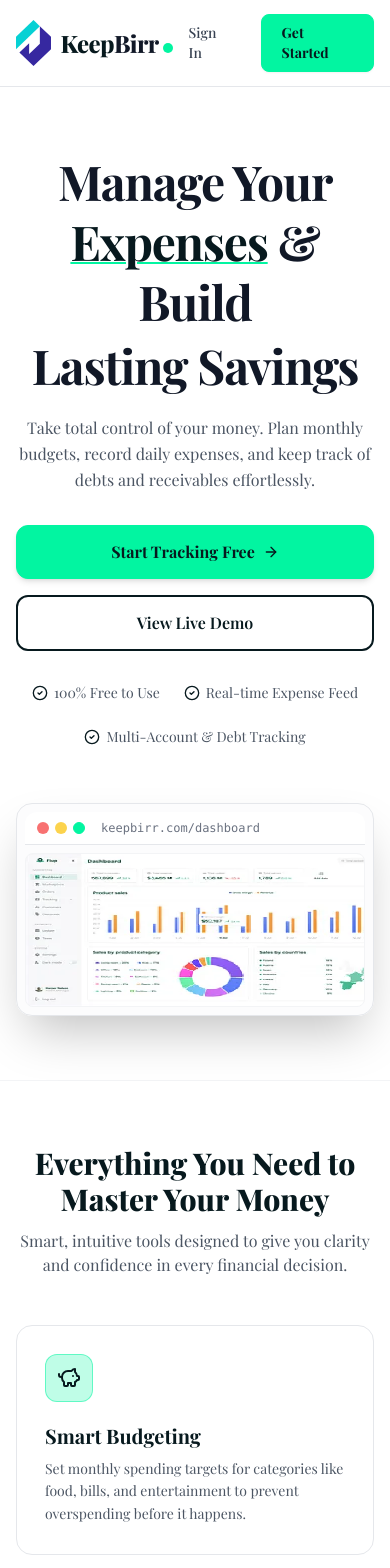
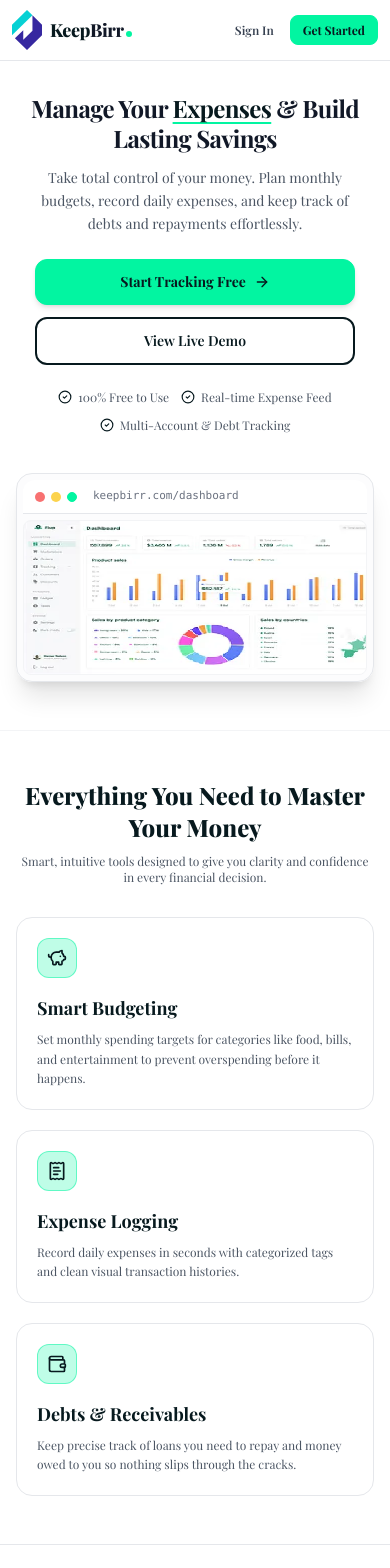
Before and after one commit to betiytesfay/KeepBirr, a Next.js app in the folder frontend/: page / in a window 390 px wide. Shown: the top 1568 px of the page. Built offline with nearby package versions, Linux system fonts and the light colour scheme; a web font is replaced by a local one.

Commit message:
fix(mobile): optimize hero typography and align header buttons on mobile

```diff
--- a/frontend/app/_component/Header.jsx
+++ b/frontend/app/_component/Header.jsx
@@ -6,20 +6,20 @@ import Link from "next/link";
 
 function Header() {
   return (
-    <header className="sticky top-0 z-50 bg-white/95 backdrop-blur-md border-b border-gray-200 shadow-xs">
-      <div className="max-w-7xl mx-auto px-4 sm:px-8 py-3.5 flex items-center justify-between">
+    <header className="sticky top-0 z-50 bg-white/95 backdrop-blur-md border-b border-gray-200 shadow-2xs w-full max-w-full">
+      <div className="max-w-7xl mx-auto px-3 sm:px-6 lg:px-8 py-2.5 sm:py-3.5 flex items-center justify-between gap-2">
         {/* Brand Logo */}
-        <Link href="/" className="flex items-center gap-2.5 group">
-          <Image src="/logo.svg" alt="KeepBirr Logo" width={36} height={36} priority />
+        <Link href="/" className="flex items-center gap-2 group shrink-0">
+          <Image src="/logo.svg" alt="KeepBirr Logo" width={30} height={30} className="sm:w-8 sm:h-8" priority />
           <div className="flex items-baseline">
-            <span className="font-extrabold text-2xl text-onyx tracking-tight">Keep</span>
-            <span className="font-extrabold text-2xl text-gray-900 group-hover:text-onyx tracking-tight">Birr</span>
-            <span className="w-2.5 h-2.5 rounded-full bg-spring ml-1 inline-block" />
+            <span className="font-extrabold text-lg sm:text-2xl text-onyx tracking-tight">Keep</span>
+            <span className="font-extrabold text-lg sm:text-2xl text-gray-900 group-hover:text-onyx tracking-tight">Birr</span>
+            <span className="w-1.5 sm:w-2.5 h-1.5 sm:h-2.5 rounded-full bg-spring ml-0.5 sm:ml-1 inline-block" />
           </div>
         </Link>
 
-        {/* Navigation Links */}
-        <nav className="hidden md:flex items-center gap-8 text-sm font-medium text-gray-700">
+        {/* Desktop Navigation Links */}
+        <nav className="hidden md:flex items-center gap-6 lg:gap-8 text-sm font-semibold text-gray-700">
           <Link href="/dashboard" className="hover:text-onyx transition-colors">
             Dashboard
           </Link>
@@ -34,17 +34,17 @@ function Header() {
           </Link>
         </nav>
 
-        {/* Action Buttons */}
-        <div className="flex items-center gap-3">
+        {/* Action Buttons: Cleanly aligned on mobile & desktop */}
+        <div className="flex items-center gap-1.5 sm:gap-3 shrink-0">
           <Link
             href="/login"
-            className="px-4 py-2 text-sm font-medium text-gray-700 hover:text-onyx transition-colors"
+            className="px-2.5 sm:px-4 py-1.5 sm:py-2 text-xs sm:text-sm font-semibold text-gray-700 hover:text-onyx hover:bg-gray-100 rounded-lg sm:rounded-xl transition-colors whitespace-nowrap"
           >
             Sign In
           </Link>
           <Link
-            href="/dashboard"
-            className="px-5 py-2 text-sm font-bold rounded-lg bg-spring text-onyx border border-spring shadow-sm hover:bg-onyx hover:text-spring hover:border-onyx transition-all duration-200"
+            href="/login"
+            className="px-3 sm:px-5 py-1.5 sm:py-2 text-xs sm:text-sm font-bold rounded-lg sm:rounded-xl bg-spring text-onyx border border-spring shadow-2xs hover:bg-onyx hover:text-spring hover:border-onyx transition-all duration-200 whitespace-nowrap text-center"
           >
             Get Started
           </Link>
--- a/frontend/app/_component/Hero.jsx
+++ b/frontend/app/_component/Hero.jsx
@@ -7,67 +7,66 @@ import { ArrowRight, CheckCircle2, PiggyBank, ReceiptText, Wallet } from "lucide
 
 function Hero() {
   return (
-    <div className="bg-white text-gray-900">
+    <div className="bg-white text-gray-900 w-full overflow-x-hidden">
       {/* Hero Section */}
-      <section className="pt-16 sm:pt-20 pb-16 px-4 sm:px-6 lg:px-8 max-w-6xl mx-auto flex flex-col items-center text-center">
+      <section className="pt-8 sm:pt-16 pb-12 sm:pb-16 px-4 sm:px-6 lg:px-8 max-w-6xl mx-auto flex flex-col items-center text-center">
 
-        {/* Main Title */}
-        <h1 className="text-5xl sm:text-5xl font-bold tracking-tight text-gray-900 max-w-3xl leading-tight">
-          <span className="block">
-            Manage Your <span className="text-onyx underline decoration-spring decoration-2 underline-offset-6">Expenses</span> & Build
+        {/* Main Title - Responsive sizing for phones */}
+        <h1 className="text-2xl sm:text-4xl md:text-5xl lg:text-6xl font-bold tracking-tight text-gray-900 max-w-3xl leading-[1.25] sm:leading-tight">
+          <span>Manage Your </span>
+          <span className="text-onyx underline decoration-spring decoration-2 underline-offset-4 sm:underline-offset-6">
+            Expenses
           </span>
-          <span className="block mt-1 sm:mt-2">
-            Lasting Savings
-          </span>
+          <span> & Build Lasting Savings</span>
         </h1>
 
         {/* Subtitle */}
-        <p className="mt-5 text-base sm:text-lg text-gray-600 max-w-xl leading-relaxed">
-          Take total control of your money. Plan monthly budgets, record daily expenses, and keep track of debts and receivables effortlessly.
+        <p className="mt-3.5 sm:mt-5 text-sm sm:text-base md:text-lg text-gray-600 max-w-xl leading-relaxed px-2">
+          Take total control of your money. Plan monthly budgets, record daily expenses, and keep track of debts and repayments effortlessly.
         </p>
 
-        {/* Call to Actions with Spring and Onyx */}
-        <div className="mt-8 flex flex-col sm:flex-row items-center justify-center gap-4 w-full sm:w-auto">
+        {/* Call to Actions */}
+        <div className="mt-6 sm:mt-8 flex flex-col sm:flex-row items-center justify-center gap-3 sm:gap-4 w-full sm:w-auto max-w-xs sm:max-w-none mx-auto">
           <Link
-            href="/dashboard"
-            className="w-full sm:w-auto inline-flex items-center justify-center gap-2 px-7 py-3.5 rounded-xl bg-spring text-onyx text-base font-bold border border-spring shadow-md hover:bg-onyx hover:text-spring hover:border-onyx transition-all duration-200"
+            href="/login"
+            className="w-full sm:w-auto inline-flex items-center justify-center gap-2 px-6 py-3 sm:px-7 sm:py-3.5 rounded-xl bg-spring text-onyx text-sm sm:text-base font-bold border border-spring shadow-md hover:bg-onyx hover:text-spring hover:border-onyx transition-all duration-200"
           >
             <span>Start Tracking Free</span>
             <ArrowRight className="w-4 h-4" />
           </Link>
           <Link
             href="/dashboard"
-            className="w-full sm:w-auto inline-flex items-center justify-center gap-2 px-6 py-3.5 rounded-xl border-2 border-onyx text-onyx text-base font-semibold hover:bg-spring/20 transition-all duration-200"
+            className="w-full sm:w-auto inline-flex items-center justify-center gap-2 px-5 py-3 sm:px-6 sm:py-3.5 rounded-xl border-2 border-onyx text-onyx text-sm sm:text-base font-semibold hover:bg-spring/20 transition-all duration-200"
           >
             <span>View Live Demo</span>
           </Link>
         </div>
 
         {/* Highlights List */}
-        <div className="mt-8 flex flex-wrap items-center justify-center gap-6 text-sm text-gray-600">
+        <div className="mt-6 sm:mt-8 flex flex-wrap items-center justify-center gap-3 sm:gap-6 text-xs sm:text-sm text-gray-600">
           <div className="flex items-center gap-1.5">
-            <CheckCircle2 className="w-4 h-4 text-onyx" />
+            <CheckCircle2 className="w-3.5 h-3.5 sm:w-4 sm:h-4 text-onyx shrink-0" />
             <span>100% Free to Use</span>
           </div>
           <div className="flex items-center gap-1.5">
-            <CheckCircle2 className="w-4 h-4 text-onyx" />
+            <CheckCircle2 className="w-3.5 h-3.5 sm:w-4 sm:h-4 text-onyx shrink-0" />
             <span>Real-time Expense Feed</span>
           </div>
           <div className="flex items-center gap-1.5">
-            <CheckCircle2 className="w-4 h-4 text-onyx" />
+            <CheckCircle2 className="w-3.5 h-3.5 sm:w-4 sm:h-4 text-onyx shrink-0" />
             <span>Multi-Account & Debt Tracking</span>
           </div>
         </div>
 
         {/* Dashboard Preview Frame */}
-        <div className="mt-14 w-full max-w-5xl rounded-2xl border border-gray-200 bg-gray-50/50 p-2 sm:p-3 shadow-2xl">
-          <div className="flex items-center gap-2 px-3 py-2 bg-white rounded-t-xl border-b border-gray-200 mb-2">
+        <div className="mt-10 sm:mt-14 w-full max-w-5xl rounded-2xl border border-gray-200 bg-gray-50/50 p-1.5 sm:p-3 shadow-xl sm:shadow-2xl">
+          <div className="flex items-center gap-2 px-3 py-2 bg-white rounded-t-xl border-b border-gray-200 mb-1.5 sm:mb-2">
             <div className="flex gap-1.5">
-              <div className="w-3 h-3 rounded-full bg-red-400" />
-              <div className="w-3 h-3 rounded-full bg-amber-300" />
-              <div className="w-3 h-3 rounded-full bg-spring border border-spring" />
+              <div className="w-2.5 h-2.5 sm:w-3 sm:h-3 rounded-full bg-red-400" />
+              <div className="w-2.5 h-2.5 sm:w-3 sm:h-3 rounded-full bg-amber-300" />
+              <div className="w-2.5 h-2.5 sm:w-3 sm:h-3 rounded-full bg-spring border border-spring" />
             </div>
-            <span className="text-xs text-gray-500 font-mono ml-2">keepbirr.com/dashboard</span>
+            <span className="text-[11px] sm:text-xs text-gray-500 font-mono ml-2">keepbirr.com/dashboard</span>
           </div>
           <Image
             src="/dashboard.png"
@@ -81,46 +80,46 @@ function Hero() {
       </section>
 
       {/* Features Grid Section */}
-      <section className="py-16 px-4 sm:px-6 lg:px-8 max-w-7xl mx-auto border-t border-gray-100">
-        <div className="text-center max-w-2xl mx-auto mb-12">
-          <h2 className="text-3xl sm:text-4xl font-extrabold text-onyx">
+      <section className="py-12 sm:py-16 px-4 sm:px-6 lg:px-8 max-w-7xl mx-auto border-t border-gray-100">
+        <div className="text-center max-w-2xl mx-auto mb-8 sm:mb-12">
+          <h2 className="text-2xl sm:text-3xl md:text-4xl font-extrabold text-onyx">
             Everything You Need to Master Your Money
           </h2>
-          <p className="mt-3 text-gray-600">
+          <p className="mt-2.5 sm:mt-3 text-xs sm:text-sm md:text-base text-gray-600">
             Smart, intuitive tools designed to give you clarity and confidence in every financial decision.
           </p>
         </div>
 
-        <div className="grid grid-cols-1 md:grid-cols-3 gap-8">
+        <div className="grid grid-cols-1 md:grid-cols-3 gap-5 sm:gap-8">
           {/* Card 1 */}
-          <div className="p-7 rounded-2xl border border-gray-200 bg-white hover:border-spring hover:shadow-lg transition-all duration-200">
-            <div className="w-12 h-12 rounded-xl bg-spring/25 flex items-center justify-center text-onyx mb-5 border border-spring/50">
-              <PiggyBank className="w-6 h-6" />
+          <div className="p-5 sm:p-7 rounded-2xl border border-gray-200 bg-white hover:border-spring hover:shadow-lg transition-all duration-200">
+            <div className="w-10 h-10 sm:w-12 sm:h-12 rounded-xl bg-spring/25 flex items-center justify-center text-onyx mb-4 sm:mb-5 border border-spring/50">
+              <PiggyBank className="w-5 h-5 sm:w-6 sm:h-6" />
             </div>
-            <h3 className="text-xl font-bold text-onyx mb-2">Smart Budgeting</h3>
-            <p className="text-gray-600 text-sm leading-relaxed">
+            <h3 className="text-lg sm:text-xl font-bold text-onyx mb-2">Smart Budgeting</h3>
+            <p className="text-gray-600 text-xs sm:text-sm leading-relaxed">
               Set monthly spending targets for categories like food, bills, and entertainment to prevent overspending before it happens.
             </p>
           </div>
 
           {/* Card 2 */}
-          <div className="p-7 rounded-2xl border border-gray-200 bg-white hover:border-spring hover:shadow-lg transition-all duration-200">
-            <div className="w-12 h-12 rounded-xl bg-spring/25 flex items-center justify-center text-onyx mb-5 border border-spring/50">
-              <ReceiptText className="w-6 h-6" />
+          <div className="p-5 sm:p-7 rounded-2xl border border-gray-200 bg-white hover:border-spring hover:shadow-lg transition-all duration-200">
+            <div className="w-10 h-10 sm:w-12 sm:h-12 rounded-xl bg-spring/25 flex items-center justify-center text-onyx mb-4 sm:mb-5 border border-spring/50">
+              <ReceiptText className="w-5 h-5 sm:w-6 sm:h-6" />
             </div>
-            <h3 className="text-xl font-bold text-onyx mb-2">Expense Logging</h3>
-            <p className="text-gray-600 text-sm leading-relaxed">
+            <h3 className="text-lg sm:text-xl font-bold text-onyx mb-2">Expense Logging</h3>
+            <p className="text-gray-600 text-xs sm:text-sm leading-relaxed">
               Record daily expenses in seconds with categorized tags and clean visual transaction histories.
             </p>
           </div>
 
           {/* Card 3 */}
-          <div className="p-7 rounded-2xl border border-gray-200 bg-white hover:border-spring hover:shadow-lg transition-all duration-200">
-            <div className="w-12 h-12 rounded-xl bg-spring/25 flex items-center justify-center text-onyx mb-5 border border-spring/50">
-              <Wallet className="w-6 h-6" />
+          <div className="p-5 sm:p-7 rounded-2xl border border-gray-200 bg-white hover:border-spring hover:shadow-lg transition-all duration-200">
+            <div className="w-10 h-10 sm:w-12 sm:h-12 rounded-xl bg-spring/25 flex items-center justify-center text-onyx mb-4 sm:mb-5 border border-spring/50">
+              <Wallet className="w-5 h-5 sm:w-6 sm:h-6" />
             </div>
-            <h3 className="text-xl font-bold text-onyx mb-2">Debts & Receivables</h3>
-            <p className="text-gray-600 text-sm leading-relaxed">
+            <h3 className="text-lg sm:text-xl font-bold text-onyx mb-2">Debts & Receivables</h3>
+            <p className="text-gray-600 text-xs sm:text-sm leading-relaxed">
               Keep precise track of loans you need to repay and money owed to you so nothing slips through the cracks.
             </p>
           </div>
@@ -128,7 +127,7 @@ function Hero() {
       </section>
 
       {/* Simple Clean Footer */}
-      <footer className="py-8 border-t border-gray-200 text-center text-sm text-gray-500">
+      <footer className="py-6 sm:py-8 border-t border-gray-200 text-center text-xs sm:text-sm text-gray-500">
         <p>&copy; {new Date().getFullYear()} KeepBirr. All rights reserved.</p>
       </footer>
     </div>
```
